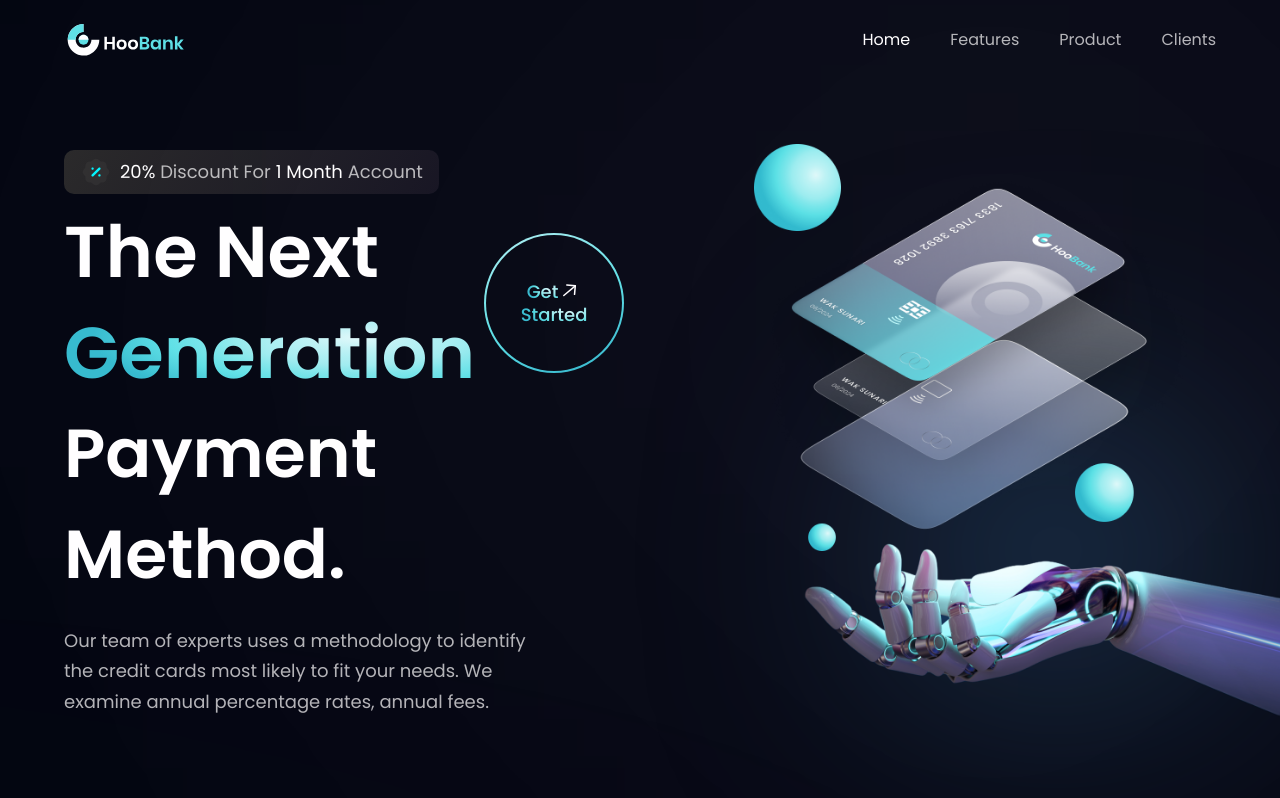
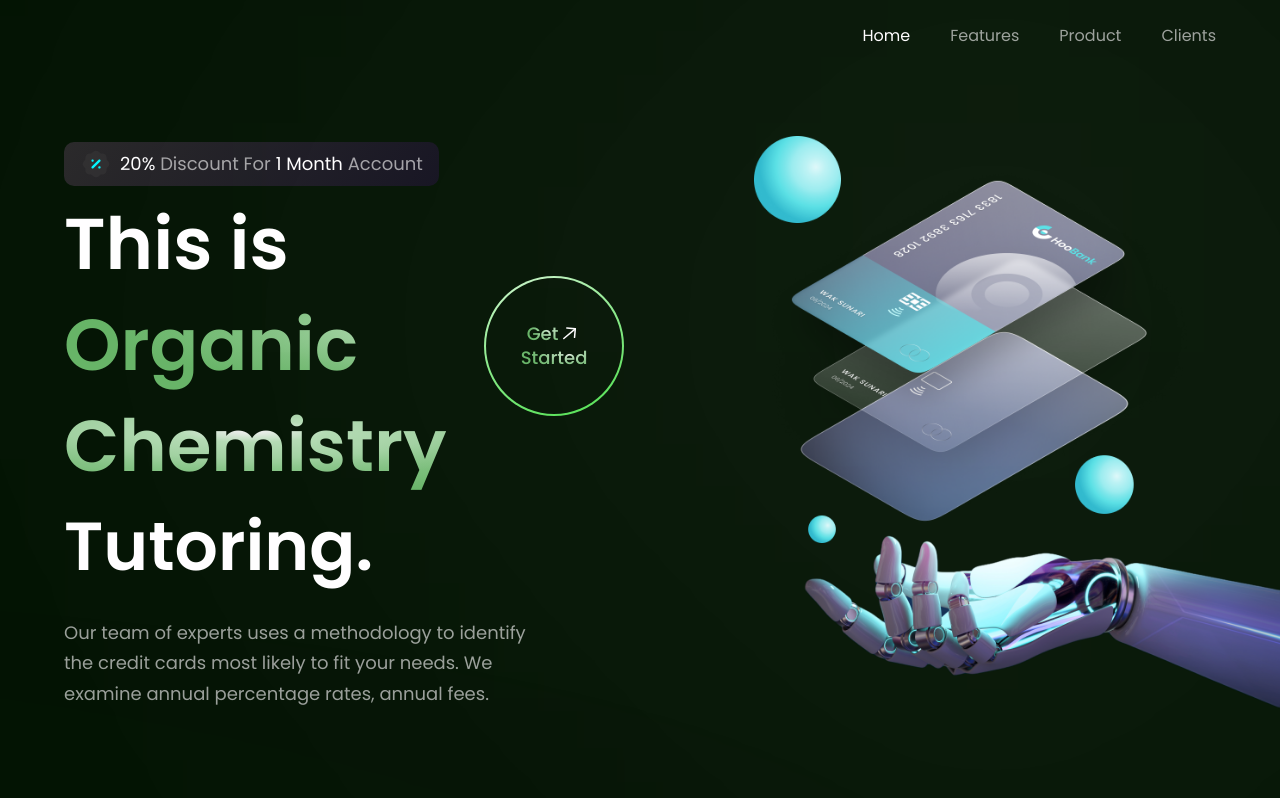
Before and after one commit to AngelaNova/Angela_Tutoring_OrganicChemistry, a React (Vite) app: page / in a window 1280 px wide. Shown: the top 798 px of the page. Built offline with nearby package versions, Linux system fonts and the light colour scheme.

Commit message:
Changes made to adapt to the Tutoring concept

```diff
--- a/package.json
+++ b/package.json
@@ -18,7 +18,7 @@
     "@vitejs/plugin-react": "^2.0.0",
     "autoprefixer": "^10.4.19",
     "postcss": "^8.4.14",
-    "tailwindcss": "^3.1.6",
+    "tailwindcss": "^3.4.3",
     "vite": "^3.0.0"
   }
 }
--- a/src/components/Business.jsx
+++ b/src/components/Business.jsx
@@ -4,7 +4,7 @@ import Button from "./Button";
 
 const FeatureCard = ({ icon, title, content, index }) => (
   <div className={`flex flex-row p-6 rounded-[20px] ${index !== features.length - 1 ? "mb-6" : "mb-0"} feature-card`}>
-    <div className={`w-[64px] h-[64px] rounded-full ${styles.flexCenter} bg-dimBlue`}>
+    <div className={`w-[64px] h-[64px] rounded-full ${styles.flexCenter} bg-dimGreen`}>
       <img src={icon} alt="star" className="w-[50%] h-[50%] object-contain" />
     </div>
     <div className="flex-1 flex flex-col ml-3">
--- a/src/components/Button.jsx
+++ b/src/components/Button.jsx
@@ -1,7 +1,7 @@
 import React from "react";
 
 const Button = ({ styles }) => (
-  <button type="button" className={`py-4 px-6 font-poppins font-medium text-[18px] text-primary bg-blue-gradient rounded-[10px] outline-none ${styles}`}>
+  <button type="button" className={`py-4 px-6 font-poppins font-medium text-[18px] text-primary bg-green-gradient rounded-[10px] outline-none ${styles}`}>
     Get Started
   </button>
 );
--- a/src/components/Footer.jsx
+++ b/src/components/Footer.jsx
@@ -8,7 +8,7 @@ const Footer = () => (
       <div className="flex-[1] flex flex-col justify-start mr-10">
         <img
           src={logo}
-          alt="hoobank"
+          alt="Angela's Tutoring"
           className="w-[266px] h-[72.14px] object-contain"
         />
         <p className={`${styles.paragraph} mt-4 max-w-[312px]`}>
@@ -41,7 +41,7 @@ const Footer = () => (
 
     <div className="w-full flex justify-between items-center md:flex-row flex-col pt-6 border-t-[1px] border-t-[#3F3E45]">
       <p className="font-poppins font-normal text-center text-[18px] leading-[27px] text-white">
-        Copyright Ⓒ 2022 HooBank. All Rights Reserved.
+        Copyright Ⓒ 2024 Angela Novakovic - Tutoring Services - Organic Chemistry. All Rights Reserved.
       </p>
 
       <div className="flex flex-row md:mt-0 mt-6">
--- a/src/components/GetStarted.jsx
+++ b/src/components/GetStarted.jsx
@@ -2,7 +2,7 @@ import styles from "../style";
 import { arrowUp } from "../assets";
 
 const GetStarted = () => (
-  <div className={`${styles.flexCenter} w-[140px] h-[140px] rounded-full bg-blue-gradient p-[2px] cursor-pointer`}>
+  <div className={`${styles.flexCenter} w-[140px] h-[140px] rounded-full bg-green-gradient p-[2px] cursor-pointer`}>
     <div className={`${styles.flexCenter} flex-col bg-primary w-[100%] h-[100%] rounded-full`}>
       <div className={`${styles.flexStart} flex-row`}>
         <p className="font-poppins font-medium text-[18px] leading-[23.4px]">
--- a/src/components/Hero.jsx
+++ b/src/components/Hero.jsx
@@ -16,8 +16,8 @@ const Hero = () => {
 
         <div className="flex flex-row justify-between items-center w-full">
           <h1 className="flex-1 font-poppins font-semibold ss:text-[72px] text-[52px] text-white ss:leading-[100.8px] leading-[75px]">
-            The Next <br className="sm:block hidden" />{" "}
-            <span className="text-gradient">Generation</span>{" "}
+            This is<br className="sm:block hidden" />{" "}
+            <span className="text-gradient">Organic Chemistry</span>{" "}
           </h1>
           <div className="ss:flex hidden md:mr-4 mr-0">
             <GetStarted />
@@ -25,7 +25,7 @@ const Hero = () => {
         </div>
 
         <h1 className="font-poppins font-semibold ss:text-[68px] text-[52px] text-white ss:leading-[100.8px] leading-[75px] w-full">
-          Payment Method.
+          Tutoring.
         </h1>
         <p className={`${styles.paragraph} max-w-[470px] mt-5`}>
           Our team of experts uses a methodology to identify the credit cards
@@ -40,7 +40,7 @@ const Hero = () => {
         {/* gradient start */}
         <div className="absolute z-[0] w-[40%] h-[35%] top-0 pink__gradient" />
         <div className="absolute z-[1] w-[80%] h-[80%] rounded-full white__gradient bottom-40" />
-        <div className="absolute z-[0] w-[50%] h-[50%] right-20 bottom-20 blue__gradient" />
+        <div className="absolute z-[0] w-[50%] h-[50%] right-20 bottom-20 green__gradient" />
         {/* gradient end */}
       </div>
 
--- a/src/components/Navbar.jsx
+++ b/src/components/Navbar.jsx
@@ -9,7 +9,7 @@ const Navbar = () => {
 
   return (
     <nav className="w-full flex py-6 justify-between items-center navbar">
-      <img src={logo} alt="hoobank" className="w-[124px] h-[32px]" />
+
 
       <ul className="list-none sm:flex hidden justify-end items-center flex-1">
         {navLinks.map((nav, index) => (
--- a/src/components/Testimonials.jsx
+++ b/src/components/Testimonials.jsx
@@ -4,7 +4,7 @@ import FeedbackCard from "./FeedbackCard";
 
 const Testimonials = () => (
   <section id="clients" className={`${styles.paddingY} ${styles.flexCenter} flex-col relative `}>
-    <div className="absolute z-[0] w-[60%] h-[60%] -right-[50%] rounded-full blue__gradient bottom-40" />
+    <div className="absolute z-[0] w-[60%] h-[60%] -right-[50%] rounded-full green__gradient bottom-40" />
 
     <div className="w-full flex justify-between items-center md:flex-row flex-col sm:mb-16 mb-6 relative z-[1]">
       <h2 className={styles.heading2}>
--- a/src/index.css
+++ b/src/index.css
@@ -21,30 +21,32 @@
 .text-gradient {
   background: radial-gradient(
     64.18% 64.18% at 71.16% 35.69%,
-    #def9fa 0.89%,
-    #bef3f5 17.23%,
-    #9dedf0 42.04%,
-    #7de7eb 55.12%,
-    #5ce1e6 71.54%,
-    #33bbcf 100%
-  );
+    rgb(240, 240, 240) 0.89%, /* Pastel white */
+    rgb(180, 220, 180) 17.23%, /* Darker pastel green */
+    rgb(160, 210, 160) 42.04%, /* Darker pastel green */
+    rgb(140, 200, 140) 55.12%, /* Darker pastel green */
+    rgb(120, 190, 120) 71.54%, /* Darker pastel green */
+    rgb(100, 180, 100) 100%
+    );
   -webkit-background-clip: text;
   -webkit-text-fill-color: transparent;
   background-clip: text;
   text-fill-color: transparent;
 }
 
-.bg-blue-gradient {
+
+.bg-green-gradient {
   background: linear-gradient(
     157.81deg,
-    #def9fa -43.27%,
-    #bef3f5 -21.24%,
-    #9dedf0 12.19%,
-    #7de7eb 29.82%,
-    #5ce1e6 51.94%,
-    #33bbcf 90.29%
+    rgb(255, 255, 255) -43.27%,
+    rgb(223, 249, 223) -21.24%,
+    rgb(191, 244, 191) 12.19%,
+    rgb(159, 239, 159) 29.82%,
+    rgb(127, 234, 127) 51.94%,
+    rgb(85, 228, 85) 90.29%
   );
 }
+
 
 .bg-black-gradient {
   background: linear-gradient(
--- a/tailwind.config.cjs
+++ b/tailwind.config.cjs
@@ -5,10 +5,10 @@ module.exports = {
   theme: {
     extend: {
       colors: {
-        primary: "#00040f",
-        secondary: "#00f6ff",
-        dimWhite: "rgba(255, 255, 255, 0.7)",
-        dimBlue: "rgba(9, 151, 124, 0.1)",
+        primary: "rgba(0, 18, 0, 1)",
+        secondary: "rgba(0, 210, 0, 0.8)",
+        dimWhite: "rgba(255, 255, 255, 0.6)",
+        dimGreen: "rgba(0, 100, 0, 1)",
       },
       fontFamily: {
         poppins: ["Poppins", "sans-serif"],
```
Also changed, not shown: index.html (line endings or trailing spaces), 1 other file (tests, documents, lock files or other folders).
